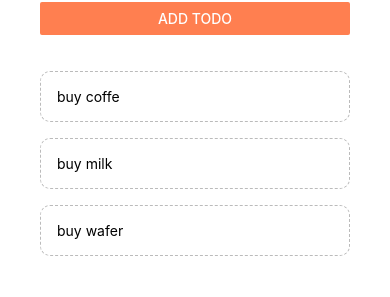
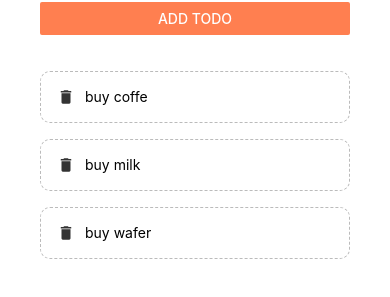
Before and after one commit to haidi20/belajar-react-native, a React Native app: screen / in a window 390 px wide. Shown: the part 153-450 px from the top of the page. Built offline with nearby package versions, Linux system fonts and the light colour scheme.

Commit message:
tutorial 15 sudah selesai tentang menambahkan icon

```diff
--- a/components/TodoItem.js
+++ b/components/TodoItem.js
@@ -1,15 +1,27 @@
 import React from 'react';
 import { StyleSheet, Text, View, TouchableOpacity } from 'react-native';
+
+import { MaterialIcons } from '@expo/vector-icons';
 
 export default function TodoItem({item, pressHandler}) {
     return (
         <TouchableOpacity>
-            <Text
-                onPress={() => pressHandler(item.key)}
+            <View
                 style={styles.item}
             >
-                {item.text}
-            </Text>
+                <MaterialIcons
+                    name="delete"
+                    size={18}
+                    color='#333'
+                />
+                <Text
+                    onPress={() => pressHandler(item.key)}
+                    style={styles.itemText}
+                >
+                    {item.text}
+                </Text>
+            </View>
+
         </TouchableOpacity>
     )
 }
@@ -22,5 +34,9 @@ const styles = StyleSheet.create({
         borderWidth: 1,
         borderStyle: 'dashed',
         borderRadius: 10,
+        flexDirection: 'row'
+    },
+    itemText:{
+        marginLeft: 10,
     }
 })
```
